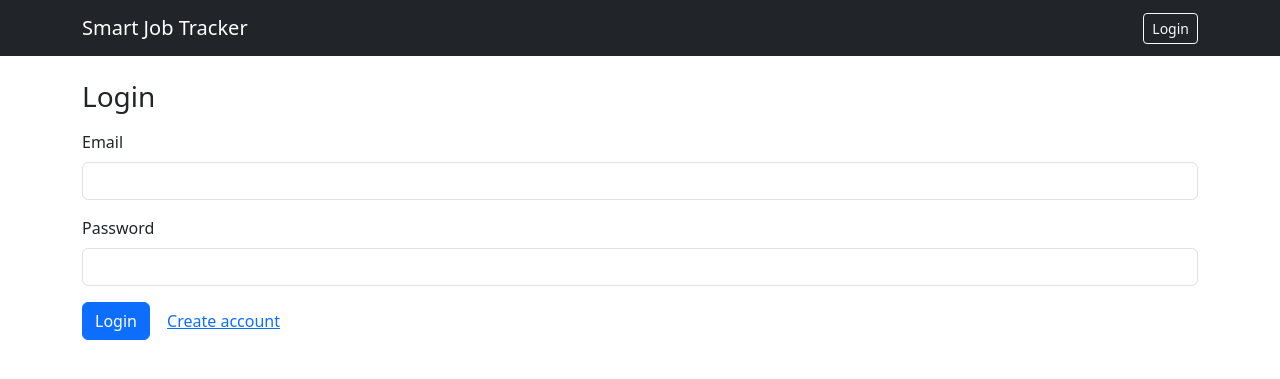
After one commit to ypanchal9099/smart_job_tracker, a Flask app: page /login in a window 1280 px wide. The commit adds this page. Shown: the top 379 px of the page. Run offline with Flask 3, Linux system fonts and the light colour scheme.

Commit message:
Add login/logout, resume bullet generator, JD upload, and analytics with Chart.js

```diff
--- a/app.py
+++ b/app.py
@@ -1,9 +1,23 @@
-import os, uuid
+# ---------- app.py (FULL FILE) ----------
+import os, uuid, csv
+from io import StringIO
 from datetime import datetime
-from flask import Flask, render_template, request, redirect, url_for, flash, send_from_directory
+from collections import Counter
+
+from flask import (
+    Flask, render_template, request, redirect, url_for, flash,
+    send_from_directory, Response
+)
 from flask_sqlalchemy import SQLAlchemy
+from flask_login import (
+    LoginManager, login_user, logout_user, login_required,
+    current_user, UserMixin
+)
+from werkzeug.security import generate_password_hash, check_password_hash
+
 from nlp import extract_text_from_file, compute_match_score
 
+# ----- App & DB setup -----
 BASE_DIR = os.path.abspath(os.path.dirname(__file__))
 INSTANCE_DIR = os.path.join(BASE_DIR, "instance")
 UPLOAD_DIR = os.path.join(INSTANCE_DIR, "uploads")
@@ -20,19 +34,35 @@ def create_app():
 app = create_app()
 db = SQLAlchemy(app)
 
+login_manager = LoginManager(app)
+login_manager.login_view = "login"
+
+# ----- Models -----
+class User(UserMixin, db.Model):
+    id = db.Column(db.Integer, primary_key=True)
+    email = db.Column(db.String(180), unique=True, nullable=False)
+    password_hash = db.Column(db.String(255), nullable=False)
+
+    def set_password(self, pw): self.password_hash = generate_password_hash(pw)
+    def check_password(self, pw): return check_password_hash(self.password_hash, pw)
+
 class Job(db.Model):
     id = db.Column(db.Integer, primary_key=True)
+    user_id = db.Column(db.Integer, db.ForeignKey("user.id"), nullable=False)
     company = db.Column(db.String(120), nullable=False)
     role = db.Column(db.String(120), nullable=False)
     location = db.Column(db.String(120))
     description = db.Column(db.Text, nullable=False)
     created_at = db.Column(db.DateTime, default=datetime.utcnow)
     match_score = db.Column(db.Float)
-    matched_skills = db.Column(db.Text)
-    missing_skills = db.Column(db.Text)
+    matched_skills = db.Column(db.Text)   # comma-separated
+    missing_skills = db.Column(db.Text)   # comma-separated
+    status = db.Column(db.String(40), default="Interested")
+    notes = db.Column(db.Text)
 
 class Resume(db.Model):
     id = db.Column(db.Integer, primary_key=True)
+    user_id = db.Column(db.Integer, db.ForeignKey("user.id"), nullable=False)
     filename = db.Column(db.String(255), nullable=False)
     text = db.Column(db.Text, nullable=False)
     uploaded_at = db.Column(db.DateTime, default=datetime.utcnow)
@@ -40,16 +70,94 @@ class Resume(db.Model):
 with app.app_context():
     db.create_all()
 
+@login_manager.user_loader
+def load_user(user_id):
+    return User.query.get(int(user_id))
+
+# ----- Helpers -----
 def get_active_resume_text():
-    r = Resume.query.order_by(Resume.uploaded_at.desc()).first()
+    if not current_user.is_authenticated:
+        return None
+    r = Resume.query.filter_by(user_id=current_user.id).order_by(Resume.uploaded_at.desc()).first()
     return r.text if r else None
 
+def suggest_bullets(missing_skills):
+    # simple rule-based bullet generator you can customize
+    patterns = {
+        "python": "Developed data pipelines and automation scripts using Python to reduce manual effort by 30%.",
+        "sql": "Wrote optimized SQL queries, joins, and window functions to support analytics and reporting.",
+        "tableau": "Built Tableau dashboards with filters and KPIs to monitor product and operational metrics.",
+        "power bi": "Designed Power BI reports using DAX measures to visualize trends and business KPIs.",
+        "aws": "Deployed and monitored data workloads on AWS (S3, Lambda, EC2) following best practices.",
+        "azure": "Implemented Azure-based ETL workflows using Data Factory and Azure Functions.",
+        "gcp": "Managed GCP services (BigQuery, Cloud Storage) for large-scale analytics.",
+        "docker": "Containerized applications with Docker, improving local parity and deployment consistency.",
+        "kubernetes": "Orchestrated containerized services with Kubernetes for resilient scaling.",
+        "airflow": "Created and scheduled DAGs in Apache Airflow for reliable data workflows.",
+        "spark": "Processed large datasets with Apache Spark (PySpark) to accelerate analytics.",
+        "nlp": "Built NLP pipelines (tokenization, TF-IDF, similarity) to extract insights from unstructured text.",
+        "javascript": "Implemented interactive UI features with JavaScript to improve user experience.",
+        "react": "Built reusable React components and integrated REST APIs using Axios/fetch."
+    }
+    bullets = []
+    for s in missing_skills:
+        s_low = s.lower().strip()
+        if s_low in patterns:
+            bullets.append(f"• {patterns[s_low]}")
+        else:
+            bullets.append(f"• Demonstrated proficiency with {s} through hands-on projects and documentation.")
+    # Limit to top 6
+    return bullets[:6]
+
+# ----- Auth routes -----
+@app.route("/register", methods=["GET","POST"])
+def register():
+    if request.method == "POST":
+        email = request.form.get("email","").strip().lower()
+        password = request.form.get("password","").strip()
+        if not email or not password:
+            flash("Email and password are required.", "warning")
+            return redirect(url_for("register"))
+        if User.query.filter_by(email=email).first():
+            flash("Account already exists. Please log in.", "warning")
+            return redirect(url_for("login"))
+        u = User(email=email)
+        u.set_password(password)
+        db.session.add(u)
+        db.session.commit()
+        flash("Registration successful. Please log in.", "success")
+        return redirect(url_for("login"))
+    return render_template("auth_register.html")
+
+@app.route("/login", methods=["GET","POST"])
+def login():
+    if request.method == "POST":
+        email = request.form.get("email","").strip().lower()
+        password = request.form.get("password","").strip()
+        u = User.query.filter_by(email=email).first()
+        if u and u.check_password(password):
+            login_user(u)
+            flash("Logged in.", "success")
+            return redirect(url_for("index"))
+        flash("Invalid credentials.", "danger")
+    return render_template("auth_login.html")
+
+@app.route("/logout")
+@login_required
+def logout():
+    logout_user()
+    flash("Logged out.", "success")
+    return redirect(url_for("login"))
+
+# ----- Core routes -----
 @app.route("/")
+@login_required
 def index():
     has_resume = bool(get_active_resume_text())
     return render_template("index.html", has_resume=has_resume)
 
 @app.route("/resume", methods=["GET","POST"])
+@login_required
 def resume():
     if request.method == "POST":
         file = request.files.get("resume_file")
@@ -64,57 +172,121 @@ def resume():
             fname = f"{uuid.uuid4().hex}_{file.filename}"
             file.stream.seek(0)
             file.save(os.path.join(UPLOAD_DIR, fname))
-            db.session.add(Resume(filename=fname, text=text))
+            db.session.add(Resume(user_id=current_user.id, filename=fname, text=text))
             db.session.commit()
             flash("Resume uploaded & parsed.", "success")
             return redirect(url_for("index"))
 
         if pasted:
-            db.session.add(Resume(filename="pasted.txt", text=pasted))
+            db.session.add(Resume(user_id=current_user.id, filename="pasted.txt", text=pasted))
             db.session.commit()
             flash("Resume text saved.", "success")
             return redirect(url_for("index"))
 
         flash("Please upload a file or paste text.", "warning")
 
-    recent = Resume.query.order_by(Resume.uploaded_at.desc()).limit(5).all()
+    recent = (Resume.query.filter_by(user_id=current_user.id)
+              .order_by(Resume.uploaded_at.desc()).limit(5).all())
     return render_template("resume.html", resumes=recent)
 
 @app.route("/jobs")
+@login_required
 def jobs_list():
-    jobs = Job.query.order_by(Job.created_at.desc()).all()
+    jobs = Job.query.filter_by(user_id=current_user.id).order_by(Job.created_at.desc()).all()
     return render_template("jobs.html", jobs=jobs)
 
 @app.route("/jobs/<int:job_id>")
+@login_required
 def job_detail(job_id):
-    job = Job.query.get_or_404(job_id)
-    return render_template("job_detail.html", job=job)
+    job = Job.query.filter_by(id=job_id, user_id=current_user.id).first_or_404()
+    # suggested bullets based on this job's missing skills
+    missing = [s.strip() for s in (job.missing_skills or "").split(",") if s.strip()]
+    bullets = suggest_bullets(missing) if missing else []
+    return render_template("job_detail.html", job=job, bullets=bullets)
+
+@app.route("/jobs/<int:job_id>/update", methods=["POST"])
+@login_required
+def update_job(job_id):
+    job = Job.query.filter_by(id=job_id, user_id=current_user.id).first_or_404()
+    job.status = request.form.get("status", job.status)
+    job.notes = request.form.get("notes", job.notes)
+    db.session.commit()
+    flash("Job updated.", "success")
+    return redirect(url_for("job_detail", job_id=job.id))
 
 @app.route("/match", methods=["POST"])
+@login_required
 def match():
     resume_text = get_active_resume_text()
     if not resume_text:
         flash("Upload your resume first.", "warning")
         return redirect(url_for("resume"))
 
+    # Accept pasted JD or uploaded JD file
+    jd_text = request.form.get("job_description","").strip()
+    jd_file = request.files.get("jd_file")
+    if jd_file and jd_file.filename:
+        try:
+            jd_text = extract_text_from_file(jd_file)
+        except Exception as e:
+            flash(f"Failed to read job description file: {e}", "danger")
+            return redirect(url_for("index"))
+
     company = request.form.get("company","").strip() or "Unknown Company"
     role = request.form.get("role","").strip() or "Unknown Role"
     location = request.form.get("location","").strip()
-    jd_text = request.form.get("job_description","").strip()
     if not jd_text:
-        flash("Job description is required.", "warning")
+        flash("Job description is required (paste text or upload PDF/DOCX/TXT).", "warning")
         return redirect(url_for("index"))
 
     score, matched, missing = compute_match_score(resume_text, jd_text)
-    job = Job(company=company, role=role, location=location,
-              description=jd_text, match_score=round(score,2),
-              matched_skills=",".join(matched), missing_skills=",".join(missing))
+    job = Job(
+        user_id=current_user.id,
+        company=company, role=role, location=location,
+        description=jd_text, match_score=round(score,2),
+        matched_skills=",".join(matched), missing_skills=",".join(missing)
+    )
     db.session.add(job)
     db.session.commit()
     flash(f"Match score: {round(score,2)}%", "success")
     return redirect(url_for("job_detail", job_id=job.id))
 
+@app.route("/export.csv")
+@login_required
+def export_csv():
+    jobs = Job.query.filter_by(user_id=current_user.id).order_by(Job.created_at.desc()).all()
+    si = StringIO()
+    writer = csv.writer(si)
+    writer.writerow(["created_at","company","role","location","status","match_score","matched_skills","missing_skills"])
+    for j in jobs:
+        writer.writerow([
+            j.created_at.strftime("%Y-%m-%d %H:%M"),
+            j.company, j.role, j.location or "", j.status or "",
+            j.match_score or "", j.matched_skills or "", j.missing_skills or "",
+        ])
+    output = si.getvalue()
+    return Response(
+        output, mimetype="text/csv",
+        headers={"Content-Disposition":"attachment; filename=jobs_export.csv"}
+    )
+
+@app.route("/analytics")
+@login_required
+def analytics():
+    jobs = Job.query.filter_by(user_id=current_user.id).all()
+    scores = [j.match_score for j in jobs if j.match_score is not None]
+    miss = []
+    for j in jobs:
+        if j.missing_skills:
+            miss.extend([s.strip() for s in j.missing_skills.split(",") if s.strip()])
+    top_missing = Counter(miss).most_common(10)
+    # Pass raw arrays to template; Chart.js will render
+    labels = [k for k,_ in top_missing]
+    values = [v for _,v in top_missing]
+    return render_template("analytics.html", scores=scores, labels=labels, values=values)
+
 @app.route("/download/<path:filename>")
+@login_required
 def download(filename):
     return send_from_directory(app.config["UPLOAD_FOLDER"], filename, as_attachment=True)
 
--- a/nlp.py
+++ b/nlp.py
@@ -21,7 +21,7 @@ def extract_text_from_file(file_storage) -> str:
         return normalize_text(text)
     elif filename.endswith(".docx"):
         doc = Document(io.BytesIO(data))
-        text = "\n".join([p.text for p in doc.paragraphs])
+        text = "\n".join(p.text for p in doc.paragraphs)
         return normalize_text(text)
     elif filename.endswith(".txt"):
         return normalize_text(data.decode("utf-8", errors="ignore"))
@@ -46,10 +46,12 @@ def compute_match_score(resume_text: str, jd_text: str) -> Tuple[float, list, li
     resume_text = normalize_text(resume_text)
     jd_text = normalize_text(jd_text)
 
+    # NLP similarity
     vec = TfidfVectorizer(stop_words="english", max_features=5000)
     X = vec.fit_transform([resume_text, jd_text])
     sim = cosine_similarity(X[0:1], X[1:2])[0][0]  # 0..1
 
+    # Skill overlap
     r_skills = set(extract_skills_list(resume_text))
     j_skills = set(extract_skills_list(jd_text))
     matched = sorted(r_skills & j_skills)
--- a/requirements.txt
+++ b/requirements.txt
@@ -1,6 +1,7 @@
 flask==3.0.3
 flask_sqlalchemy==3.1.1
 sqlalchemy==2.0.32
+flask-login==0.6.3
 scikit-learn==1.5.1
 pandas==2.2.2
 numpy==1.26.4
--- /dev/null
+++ b/templates/auth_login.html
@@ -0,0 +1,16 @@
+{% extends "base.html" %}
+{% block content %}
+<h3 class="mb-3">Login</h3>
+<form method="POST">
+  <div class="mb-3">
+    <label class="form-label">Email</label>
+    <input class="form-control" type="email" name="email" required>
+  </div>
+  <div class="mb-3">
+    <label class="form-label">Password</label>
+    <input class="form-control" type="password" name="password" required>
+  </div>
+  <button class="btn btn-primary">Login</button>
+  <a class="btn btn-link" href="{{ url_for('register') }}">Create account</a>
+</form>
+{% endblock %}
--- a/templates/base.html
+++ b/templates/base.html
@@ -12,11 +12,20 @@
   <div class="container">
     <a class="navbar-brand" href="{{ url_for('index') }}">Smart Job Tracker</a>
     <div>
-      <a class="nav-link d-inline text-white-50" href="{{ url_for('resume') }}">Resume</a>
-      <a class="nav-link d-inline text-white-50" href="{{ url_for('jobs_list') }}">Jobs</a>
+      {% if current_user.is_authenticated %}
+        <a class="nav-link d-inline text-white-50" href="{{ url_for('resume') }}">Resume</a>
+        <a class="nav-link d-inline text-white-50" href="{{ url_for('jobs_list') }}">Jobs</a>
+        <a class="nav-link d-inline text-white-50" href="{{ url_for('analytics') }}">Analytics</a>
+        <span class="text-white-50 ms-2 me-2">|</span>
+        <span class="text-white-50 me-2">{{ current_user.email }}</span>
+        <a class="btn btn-sm btn-outline-light" href="{{ url_for('logout') }}">Logout</a>
+      {% else %}
+        <a class="btn btn-sm btn-outline-light" href="{{ url_for('login') }}">Login</a>
+      {% endif %}
     </div>
   </div>
 </nav>
+
 
 <div class="container py-4">
   {% with messages = get_flashed_messages(with_categories=true) %}
```
Also changed, not shown: static/style.css (+7 -1 lines), templates/analytics.html (added, +71 -0 lines), templates/auth_register.html (added, +16 -0 lines), templates/index.html (+8 -3 lines), templates/job_detail.html (+30 -0 lines), templates/jobs.html (+9 -2 lines), 1 other file.
